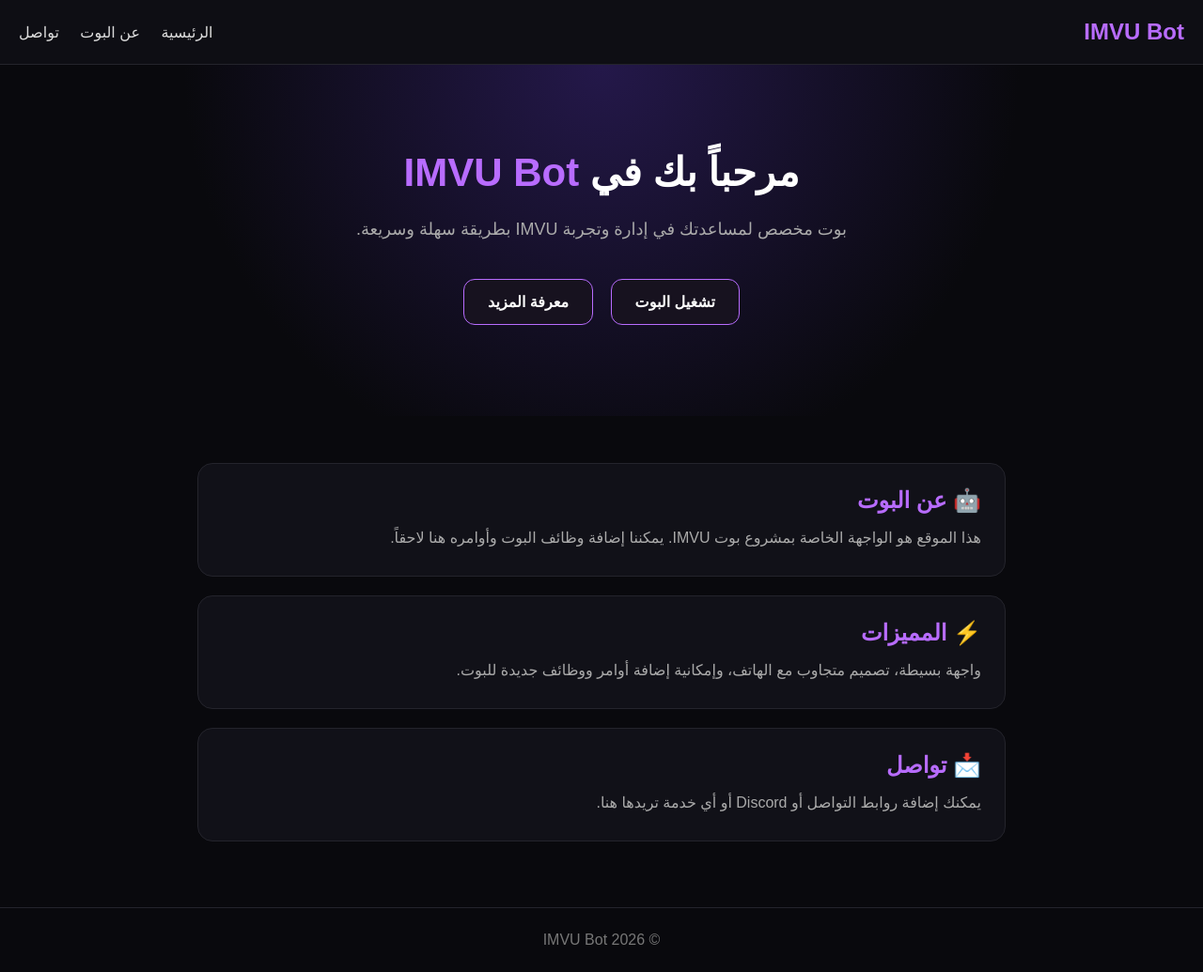
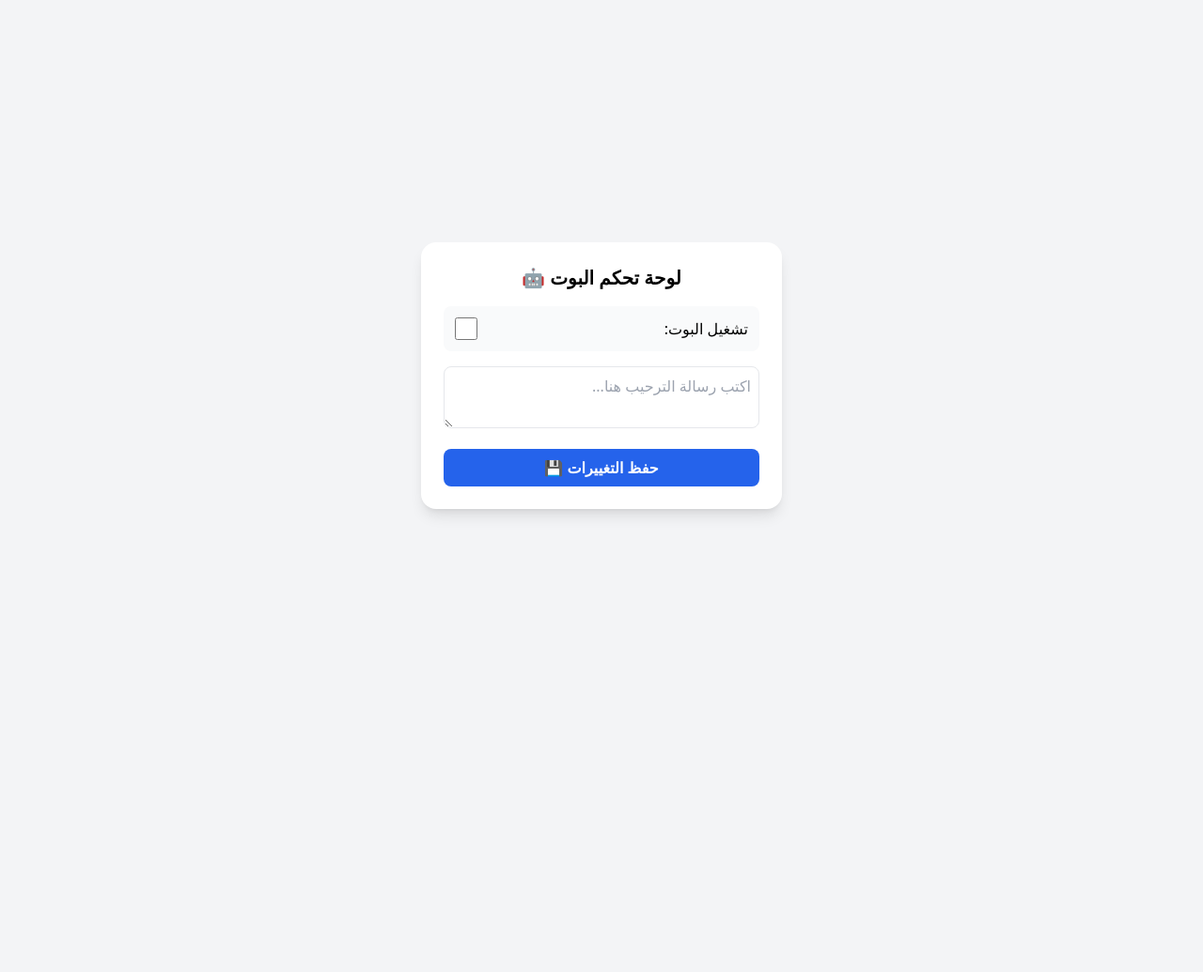
Before and after one commit to f0farah2002-byte/imvu-IQ, a website: page index.html in a window 1280 px wide. Shown: the whole page at 94% size. After the commit the page ends 800 px from the top, so only its background shows below. Drawn offline with nearby package versions, Linux system fonts and the light colour scheme.

Commit message:
Revamp index.html for IMVU bot control panel
Updated the HTML structure to include a control panel for the IMVU bot, added Firebase integration, and localized content to Arabic.

```diff
--- a/index.html
+++ b/index.html
@@ -1,185 +1,58 @@
 <!DOCTYPE html>
 <html lang="ar" dir="rtl">
 <head>
-  <meta charset="UTF-8">
-  <meta name="viewport" content="width=device-width, initial-scale=1.0">
-  <title>IMVU Bot</title>
+    <meta charset="UTF-8"><meta name="viewport" content="width=device-width, initial-scale=1.0">
+    <title>تحكم بوت IMVU</title>
+    <!-- تضمين مكتبة التصميم السريع -->
+    <script src="https://cdn.tailwindcss.com"></script>
+</head>
+<body class="bg-gray-100 min-h-screen flex items-center justify-center p-4">
+    <div class="bg-white p-6 rounded-2xl shadow-lg w-full max-w-sm text-center">
+        <h1 class="text-xl font-bold mb-4">لوحة تحكم البوت 🤖</h1>
 
-  <style>
-    * {
-      box-sizing: border-box;
-      margin: 0;
-      padding: 0;
-    }
+        <!-- تشغيل وإيقاف البوت -->
+        <div class="flex justify-between items-center bg-gray-50 p-3 rounded-lg mb-4">
+            <span class="font-medium">تشغيل البوت:</span>
+            <input type="checkbox" id="botToggle" class="w-6 h-6 accent-blue-600">
+        </div>
 
-    body {
-      font-family: Arial, sans-serif;
-      background: #09090d;
-      color: white;
-      min-height: 100vh;
-    }
+        <!-- رسالة الترحيب بالزوار -->
+        <textarea id="welcomeMsg" class="w-full p-2 border rounded-lg text-right mb-4 focus:ring-2 focus:ring-blue-500" placeholder="اكتب رسالة الترحيب هنا..."></textarea>
 
-    header {
-      padding: 20px;
-      display: flex;
-      justify-content: space-between;
-      align-items: center;
-      border-bottom: 1px solid #24242c;
-      background: #0e0e14;
-    }
-
-    .logo {
-      font-size: 24px;
-      font-weight: bold;
-      color: #b86cff;
-    }
-
-    nav a {
-      color: #ddd;
-      text-decoration: none;
-      margin-right: 18px;
-    }
-
-    .hero {
-      text-align: center;
-      padding: 90px 20px;
-      background: radial-gradient(
-        circle at top,
-        #24184a,
-        #09090d 60%
-      );
-    }
-
-    .hero h1 {
-      font-size: 42px;
-      margin-bottom: 20px;
-    }
-
-    .hero h1 span {
-      color: #b86cff;
-    }
-
-    .hero p {
-      color: #aaa;
-      font-size: 18px;
-      max-width: 600px;
-      margin: auto;
-      line-height: 1.8;
-    }
-
-    .buttons {
-      margin-top: 30px;
-    }
-
-    .btn {
-      display: inline-block;
-      padding: 14px 25px;
-      margin: 7px;
-      border-radius: 12px;
-      text-decoration: none;
-      font-weight: bold;
-      border: 1px solid #b86cff;
-      color: white;
-      background: #17121f;
-    }
-
-    .btn:hover {
-      background: #b86cff;
-      color: #09090d;
-    }
-
-    .container {
-      max-width: 900px;
-      margin: auto;
-      padding: 50px 20px;
-    }
-
-    .card {
-      background: #111118;
-      border: 1px solid #24242c;
-      border-radius: 16px;
-      padding: 25px;
-      margin-bottom: 20px;
-    }
-
-    .card h2 {
-      color: #b86cff;
-      margin-bottom: 12px;
-    }
-
-    .card p {
-      color: #aaa;
-      line-height: 1.8;
-    }
-
-    footer {
-      text-align: center;
-      padding: 25px;
-      border-top: 1px solid #24242c;
-      color: #777;
-    }
-  </style>
-</head>
-
-<body>
-
-  <header>
-    <div class="logo">IMVU Bot</div>
-
-    <nav>
-      <a href="#home">الرئيسية</a>
-      <a href="#about">عن البوت</a>
-      <a href="#contact">تواصل</a>
-    </nav>
-  </header>
-
-  <section class="hero" id="home">
-    <h1>
-      مرحباً بك في <span>IMVU Bot</span>
-    </h1>
-
-    <p>
-      بوت مخصص لمساعدتك في إدارة وتجربة IMVU
-      بطريقة سهلة وسريعة.
-    </p>
-
-    <div class="buttons">
-      <a href="#" class="btn">تشغيل البوت</a>
-      <a href="#about" class="btn">معرفة المزيد</a>
-    </div>
-  </section>
-
-  <section class="container" id="about">
-
-    <div class="card">
-      <h2>🤖 عن البوت</h2>
-      <p>
-        هذا الموقع هو الواجهة الخاصة بمشروع بوت IMVU.
-        يمكننا إضافة وظائف البوت وأوامره هنا لاحقاً.
-      </p>
+        <!-- زر الحفظ -->
+        <button id="saveBtn" class="w-full bg-blue-600 hover:bg-blue-700 text-white py-2 rounded-lg font-bold transition">حفظ التغييرات 💾</button>
     </div>
 
-    <div class="card">
-      <h2>⚡ المميزات</h2>
-      <p>
-        واجهة بسيطة، تصميم متجاوب مع الهاتف،
-        وإمكانية إضافة أوامر ووظائف جديدة للبوت.
-      </p>
-    </div>
+    <!-- ربط لوحة التحكم بـ Firebase -->
+    <script type="module">
+        import { initializeApp } from "https://www.gstatic.com/firebasejs/10.8.0/firebase-app.js";
+        import { getFirestore, doc, setDoc } from "https://www.gstatic.com/firebasejs/10.8.0/firebase-firestore.js";
 
-    <div class="card" id="contact">
-      <h2>📩 تواصل</h2>
-      <p>
-        يمكنك إضافة روابط التواصل أو Discord أو أي خدمة
-        تريدها هنا.
-      </p>
-    </div>
+        // إعدادات Firebase الخاصة بمشروعك
+        const firebaseConfig = {
+            apiKey: "YOUR_API_KEY", // استبدلها بـ API Key الخاص بمشروعك
+            authDomain: "imvu-iq.firebaseapp.com",
+            projectId: "imvu-iq",
+            appId: "YOUR_APP_ID" // استبدلها بـ App ID الخاص بمشروعك
+        };
 
-  </section>
+        const app = initializeApp(firebaseConfig);
+        const db = getFirestore(app);
 
-  <footer>
-    © 2026 IMVU Bot
-  </footer>
-
+        // عند الضغط على زر الحفظ يتم إرسال البيانات فوراً لـ Firestore
+        document.getElementById('saveBtn').addEventListener('click', async () => {
+            const isBotActive = document.getElementById('botToggle').checked;
+            const welcomeText = document.getElementById('welcomeMsg').value;
+            try {
+                await setDoc(doc(db, "botSettings", "config"), {
+                    active: isBotActive,
+                    welcomeMessage: welcomeText
+                });
+                alert("تم حفظ البيانات بنجاح في قاعدة البيانات! 🎉");
+            } catch (e) {
+                alert("خطأ: تأكد من إعدادات الـ Config وتفعيل Firestore Rules.");
+            }
+        });
+    </script>
 </body>
 </html>
```
